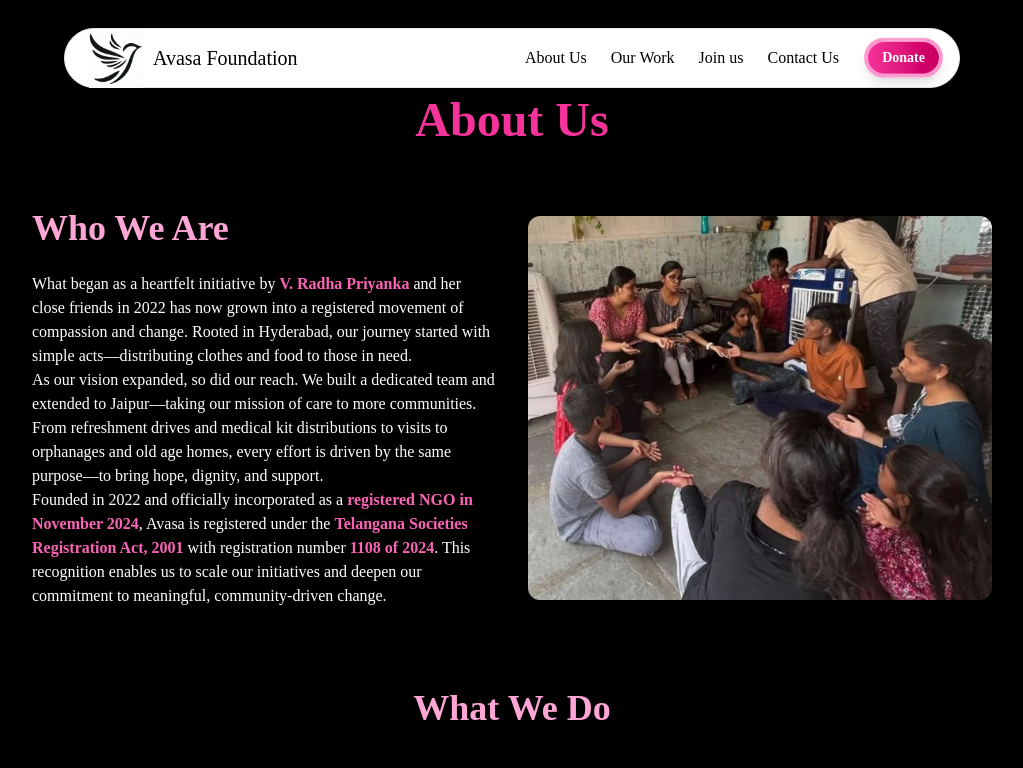
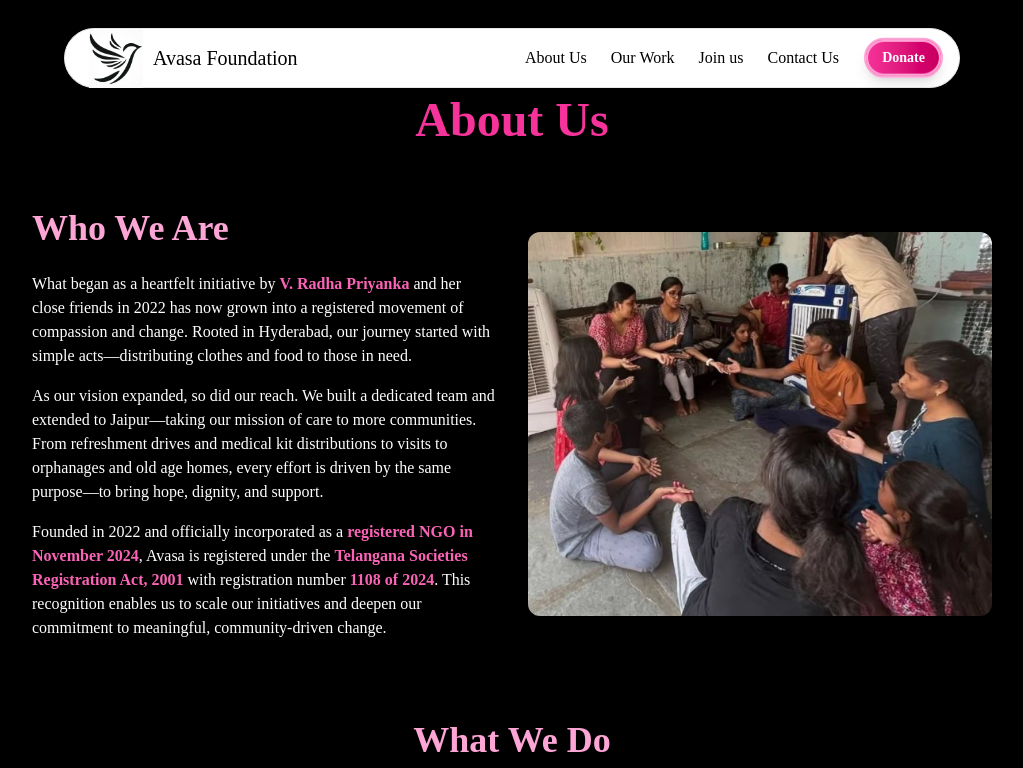
Before and after one commit to vamsiram10/ngo-A, a Next.js app: page /aboutus in a window 1280 px wide. Shown: the top 768 px of the page, without its empty margins (128-1151 px from the left). Built offline with nearby package versions, Linux system fonts and the light colour scheme.

Commit message:
Update AboutUsContent.jsx

```diff
--- a/src/components/section/aboutussection/AboutUsContent.jsx
+++ b/src/components/section/aboutussection/AboutUsContent.jsx
@@ -93,6 +93,7 @@ export default function AboutUsContent() {
           <h2 className="mb-6 text-3xl font-semibold text-transparent bg-pink-300 bg-clip-text sm:text-4xl">
             Who We Are
           </h2>
+         <div className="space-y-4">
           <p>
             What began as a heartfelt initiative by{" "}
             <strong className="text-[#fb64b6]">V. Radha Priyanka</strong> and
@@ -100,6 +101,7 @@ export default function AboutUsContent() {
             of compassion and change. Rooted in Hyderabad, our journey started
             with simple acts—distributing clothes and food to those in need.
           </p>
+
           <p>
             As our vision expanded, so did our reach. We built a dedicated team
             and extended to Jaipur—taking our mission of care to more
@@ -107,20 +109,18 @@ export default function AboutUsContent() {
             to visits to orphanages and old age homes, every effort is driven by
             the same purpose—to bring hope, dignity, and support.
           </p>
+
           <p>
             Founded in 2022 and officially incorporated as a{" "}
-            <strong className="text-[#fb64b6]">
-              registered NGO in November 2024
-            </strong>
-            , Avasa is registered under the{" "}
-            <strong className="text-[#fb64b6]">
-              Telangana Societies Registration Act, 2001
-            </strong>{" "}
+            <strong className="text-[#fb64b6]">registered NGO in November 2024</strong>,
+            Avasa is registered under the{" "}
+            <strong className="text-[#fb64b6]">Telangana Societies Registration Act, 2001</strong>{" "}
             with registration number{" "}
             <strong className="text-[#fb64b6]">1108 of 2024</strong>. This
             recognition enables us to scale our initiatives and deepen our
             commitment to meaningful, community-driven change.
           </p>
+        </div>
         </div>
         <div className="overflow-hidden relative w-full h-64 rounded-xl sm:h-96">
           <Image
```
